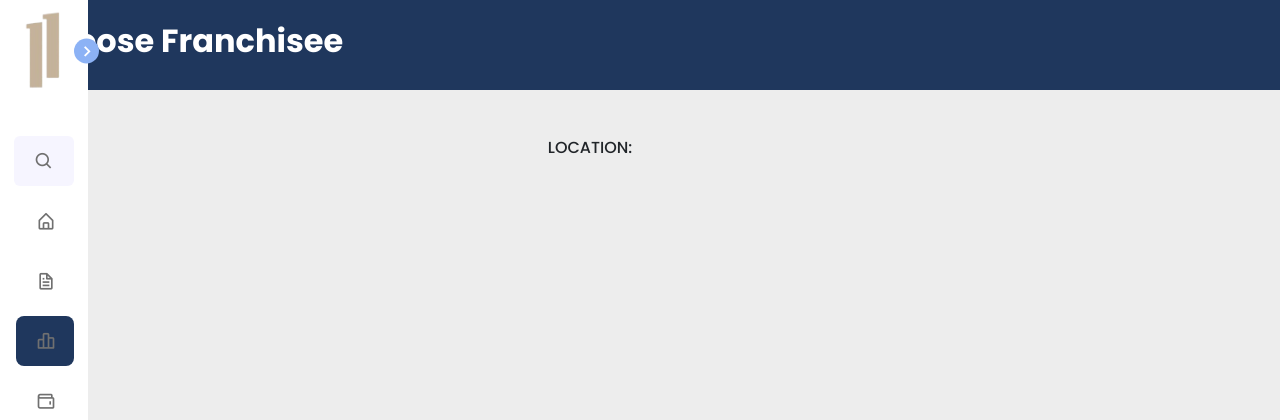
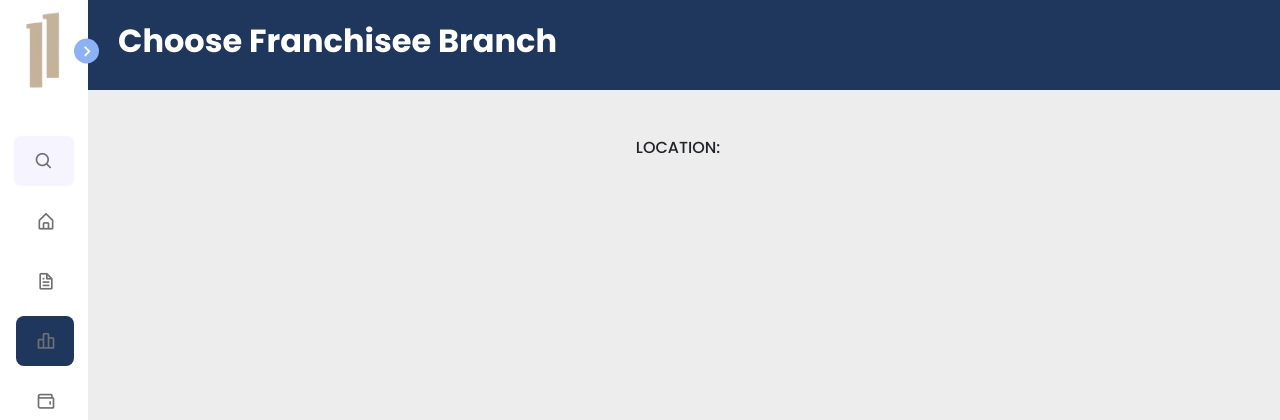
Before and after one commit to jblms00/fmsystem, a PHP site: page /pages/salesPerformance/chooseBranches.php in a window 1280 px wide. Shown: the top 420 px of the page. Run offline with PHP 8.4, Linux system fonts and the light colour scheme.

Commit message:
adjusted sales module design

```diff
--- a/pages/salesPerformance/chooseBranches.php
+++ b/pages/salesPerformance/chooseBranches.php
@@ -24,12 +24,6 @@
 </head>
 
 <body>
-
-    <header class="contractheader">
-        <div class="container-header">
-            <h2 class="title">Choose Franchisee</h2>
-        </div>
-    </header>
     <nav class="sidebar close">
         <header>
             <div class="image-text">
@@ -101,12 +95,21 @@
 
         </div>
     </nav>
+
+    <section class="home">
+    <header class="contractheader">
+        <div class="container-header">
+            <h2 class="title">Choose Franchisee Branch</h2>
+        </div>
+    </header>
     <div class="container">
         <!-- Branch Selection -->
         <h6 class="text-center my-5">LOCATION:</h6>
         <div class="form-group-1 d-flex justify-content-center align-items-center flex-wrap gap-5" id="formGroup1">
         </div>
     </div>
+    </section>
+
     <!-- JS -->
     <script src="https://code.jquery.com/jquery-3.7.1.js"
         integrity="sha256-eKhayi8LEQwp4NKxN+CfCh+3qOVUtJn3QNZ0TciWLP4=" crossorigin="anonymous"></script>
```
Also changed, not shown: dashboard.php (+23 -5 lines), pages/salesPerformance/chooseFranchisee.php (+9 -5 lines), pages/salesPerformance/expenses.php (+10 -6 lines), pages/salesPerformance/sales.php (+9 -6 lines), pages/salesPerformance/salesInformation.php (+9 -6 lines), pages/salesPerformance/not used/deliverySales.php (renamed from pages/salesPerformance/deliverySales.php), pages/salesPerformance/not used/dineInSales.php (renamed from pages/salesPerformance/dineInSales.php), pages/salesPerformance/not used/takeOutSales.php (renamed from pages/salesPerformance/takeOutSales.php).
